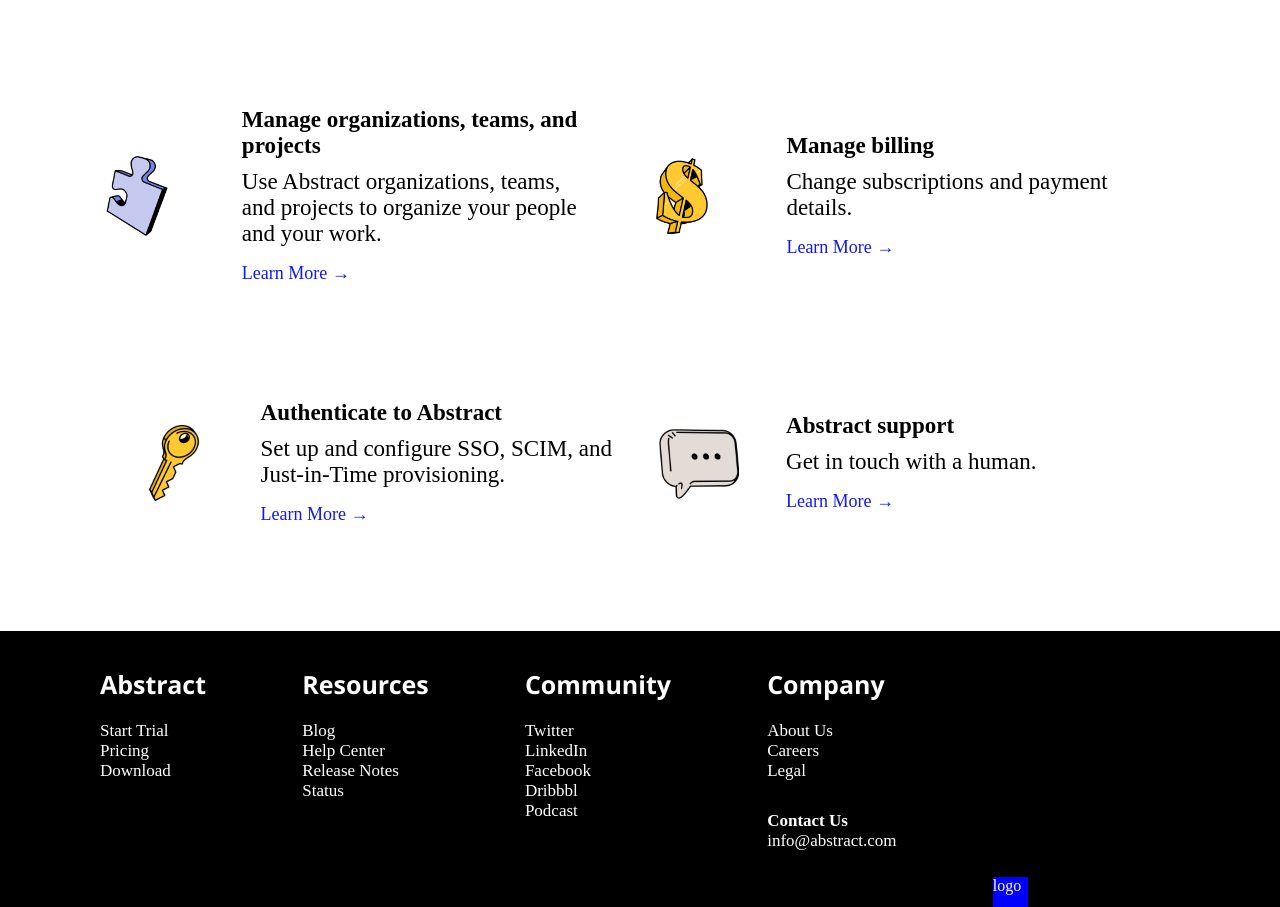
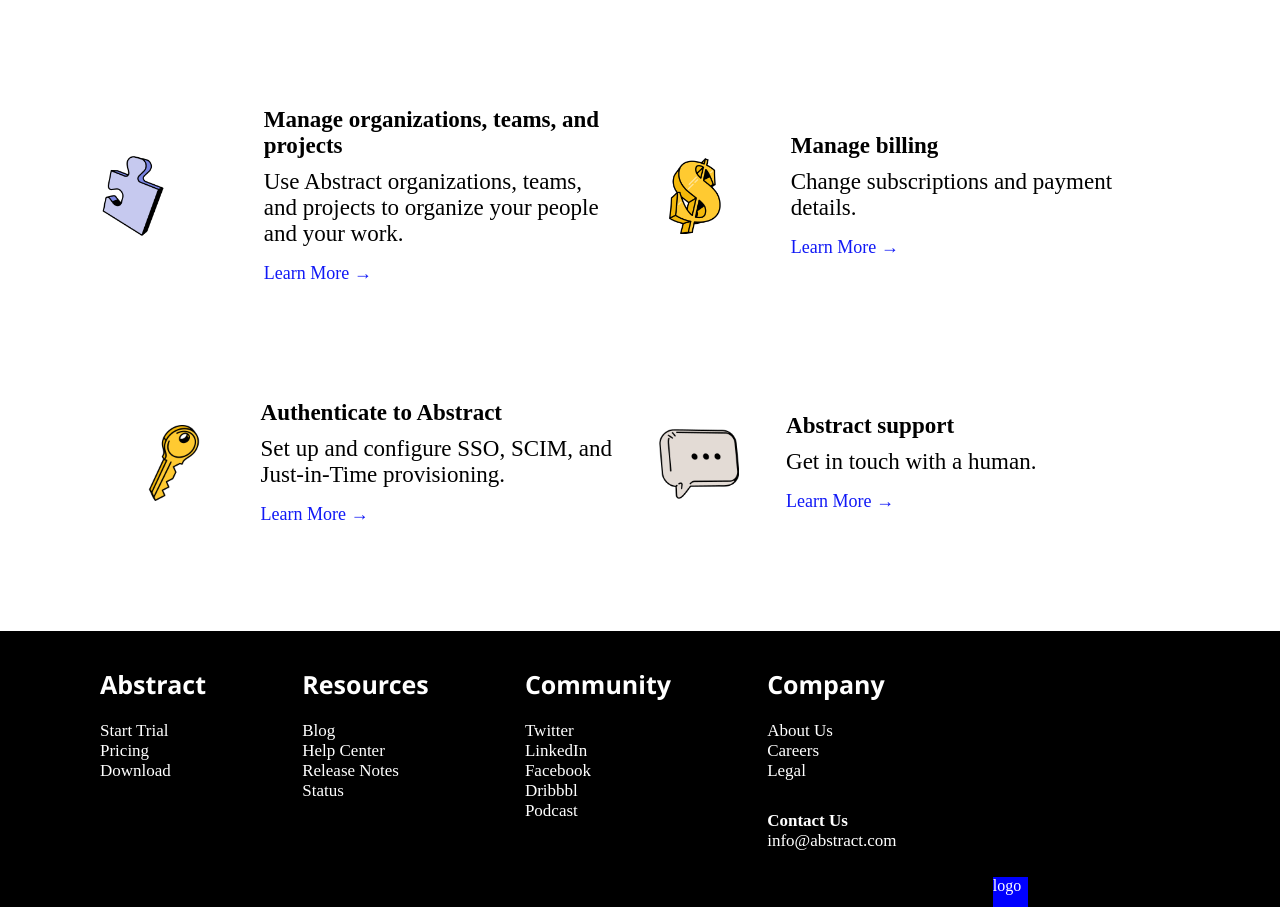
Before and after one commit to jieun0423/WMD241_202320413, a plain HTML site: page src/w7/assignment/index.html in a window 1280 px wide. Shown: the part 845-1752 px from the top of the page. Drawn offline with Linux system fonts and the light colour scheme.

Commit message:
7주차 과제 최종 완성본 (이게 7주차과제 완성입니다)

```diff
--- a/src/w7/assignment/style/style.css
+++ b/src/w7/assignment/style/style.css
@@ -188,14 +188,14 @@
   font-weight: 770;
   list-style-type: none;
   margin-block: 10px;
-  padding-left: 0px;
+  padding-left: 35px;
 }
 
 .list-item-description3 {
   color: rgb(0, 0, 0); /* 설명의 색상을 초록색으로 지정 */
   font-size: 23px; /* 설명의 폰트 크기를 16px로 지정 */
   list-style-type: none;
-  padding-left: 0px;
+  padding-left: 35px;
 }
 
 .list-item-learn-more3 {
@@ -203,7 +203,7 @@
   font-size: 18px; /* 'Learn More' 버튼의 폰트 크기를 18px로 지정 */
   list-style-type: none;
   margin-block: 16px;
-  padding-left: 0px;
+  padding-left: 35px;
 }
 
 .list-item-title4 {
```
